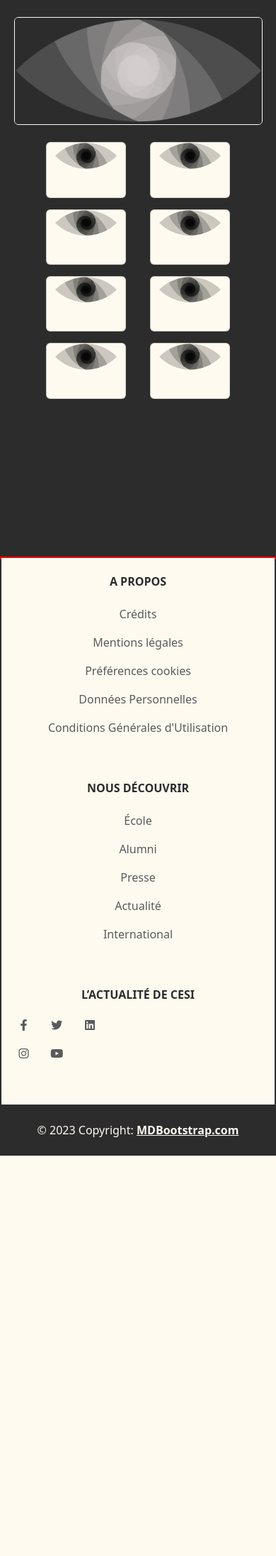
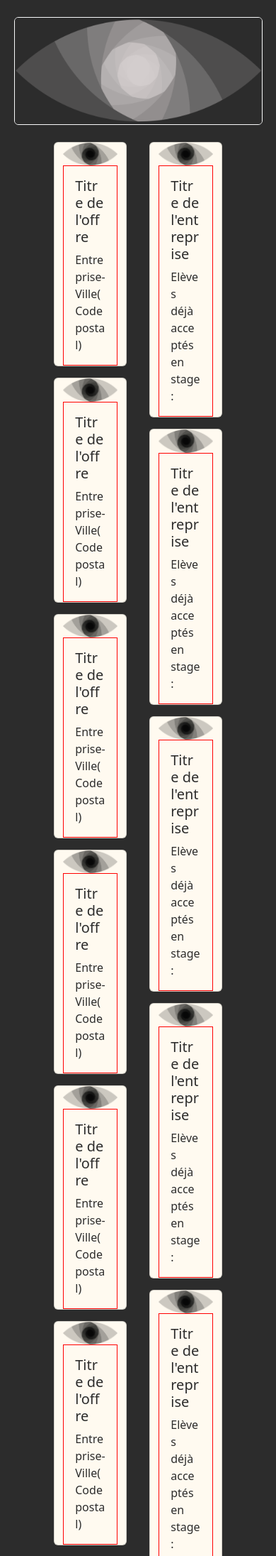
Before and after one commit to timo-thi/CPIA2B4ProjetWeb, a PHP site: page /app/Views/HTML/Acceuil.php in a window 390 px wide. Shown: the part 56-2248 px from the top of the page at 71% size. Before the commit the page ends 1684 px from the top, so only its background shows below. Run offline with PHP 8.4, Linux system fonts and the light colour scheme; data that the repository does not hold is empty.

Commit message:
fix front
Cadre offre/entreprise devient responsive

Cadre etudiant/pilote devient responsive

```diff
--- a/app/Views/HTML/Acceuil.php
+++ b/app/Views/HTML/Acceuil.php
@@ -12,7 +12,8 @@
 
 
 <body class="bg-sombre ">
-<?php require './Navbar.php'?>
+<?php require './Navbar.php';
+?>
 
     <div class="row mt-4 text-center">
         <figure class="figure">
@@ -21,34 +22,30 @@
         </figure>
     </div>
 
+<div class="container">
 <div class="row g-4 justify-content-around">
-<div class="col-5 col-rows-1 col-rows-md-2 g-4">
-  <div class="row ms-5">
-  <?php require './cadreOffre.php'?>
-  </div>
-  <div class="row ms-5">
-  <?php require './cadreOffre.php'?>
-  </div>
-  <div class="row ms-5">
-  <?php require './cadreOffre.php'?>
-  </div>
-  <div class="row ms-5">
-  <?php require './cadreOffre.php'?>
-  </div>
-</div>
-<div class="col-5 col-rows-1 col-rows-md-2 g-4">
-  <div class="row me-5">
-  <?php require './cadreOffre.php'?>
-  </div>
-  <div class="row me-5">
-  <?php require './cadreOffre.php'?>
-  </div>
-  <div class="row me-5">
-  <?php require './cadreOffre.php'?>
-  </div>
-  <div class="row me-5">
-  <?php require './cadreOffre.php'?>
-  </div>
+    <div class="col-5 col-rows-1 col-rows-md-2 g-4">
+        <?php
+        $page = 'RechercheOffre';
+        for ($in = 1; $in <= 10; $in++){
+
+                echo '<div class="row ms-5">';
+                require './cadreOffre.php';
+                echo '</div>';
+        }?>
+
+    </div>
+
+    <div class="col-5 col-rows-1 col-rows-md-2 g-4">
+        <?php
+        $page = 'RechercheEntreprise';
+            for ($in = 1; $in <= 10; $in++){
+
+                    echo '<div class="row me-5">';
+                    require './cadreOffre.php';
+                    echo '</div>';
+            }?>
+    </div>
 </div>
 </div>
 
--- a/app/Views/HTML/RechercheEtudiant.php
+++ b/app/Views/HTML/RechercheEtudiant.php
@@ -22,10 +22,9 @@
         <?php require './Filter.php'?>
     </div>
 
-    <div class="container mt-3" style="max-width:80%">
-
+    <div class="container mt-3 " style="max-width:80%">
         <?php
-        for ($i = 1; $i <= 10; $i++){
+        for ($Identifiant = 1; $Identifiant <= 10; $Identifiant++){
             require './cadreEtudiant.php';
         }?>
 
--- a/app/Views/HTML/RecherchePilote.php
+++ b/app/Views/HTML/RecherchePilote.php
@@ -21,9 +21,9 @@
         <?php require './Filter.php'?>
     </div>
 
-    <div class="container mt-3" style="max-width:80%">
+    <div class="container mt-3 " style="max-width:80%">
         <?php
-        for ($i = 1; $i <= 10; $i++){
+        for ($Identifiant = 1; $Identifiant <= 10; $Identifiant++){
             require './cadreEtudiant.php';
         }?>
 
--- a/app/Views/HTML/TplVar.php
+++ b/app/Views/HTML/TplVar.php
@@ -68,7 +68,7 @@
     $HideFilter4 = '';
     $Image = 'oeil_fond_fffaf0.png';
     $Titre = 'Titre de l\'entreprise';
-    $SousInfo1 = 'Nombres d\'élèves déjà acceptés en stage';
+    $SousInfo1 = 'Elèves déjà acceptés en stage';
     $SousInfo2 = '';
     $SousInfo3 = '';
     $Delimit1 = ':';
--- a/app/Views/HTML/cadreOffre.php
+++ b/app/Views/HTML/cadreOffre.php
@@ -12,13 +12,15 @@
 
 <body class="bg-sombre">
 
-<div class="card bg-clair mb-3 " style="max-width: 540px;">
+<?php include 'TplVar.php' ?>
+
+<div class="card bg-clair mb-3 " style="max-width: 100%;">
   <div class="row g-0">
-    <div class="col-md-4 my-auto" style="max-width: 150px;">
+    <div class="col-md-4 my-auto" >
       <img src="../assets/imgs/oeil_fond_fffaf0.png" class="img-fluid rounded-start" alt="..." >
     </div>
-    <div class="col-md-5">
-      <div class="card-body sombre">
+    <div class="col-md-7">
+      <div class="card-body sombre di" >
         <h5 class="card-title"> <?= $Titre ?> </h5>
         <p class="card-text"><?php echo $SousInfo1.$Delimit1.$SousInfo2.$Delimit2.$SousInfo3.$Delimit3; ?> </p>
       </div>
```
Also changed, not shown: app/Views/HTML/CadreEtudiant.php (+6 -18 lines).
